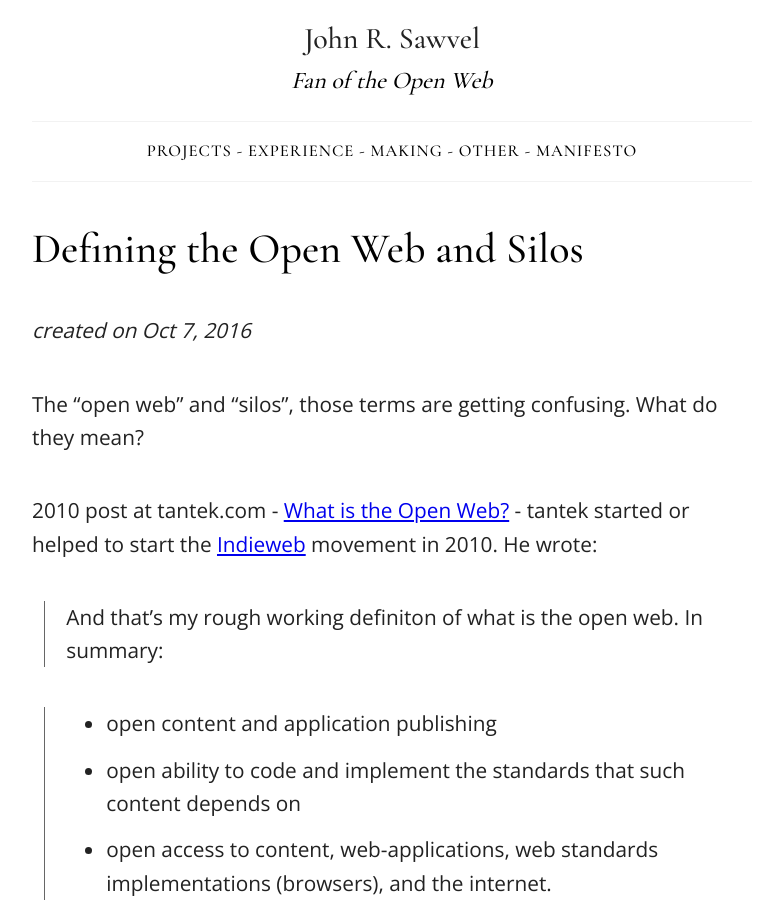
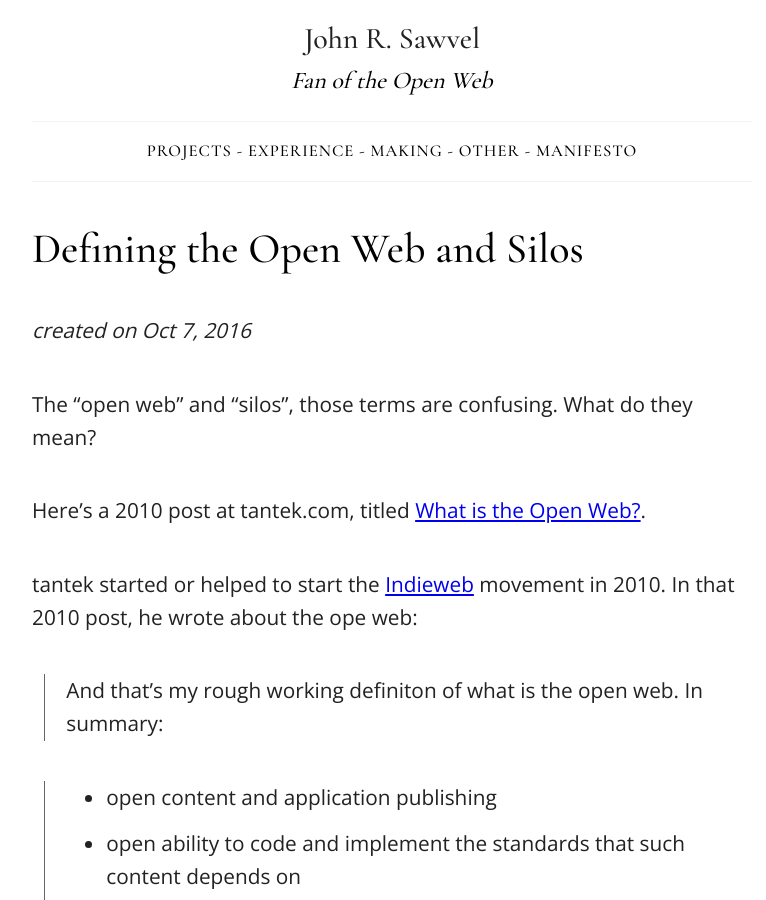
Before and after one commit to jrsawvel/jrsawvel.github.io, a Jekyll site: the page built from _posts/2017-04-05-open-web-vs-silos.md, in a window 1280 px wide and 900 px high. Shown: the whole window, without its empty margins (248-1014 px from the left). Built offline with Jekyll 4.4.1, drawn with Linux system fonts in a browser that asks for light colours.

Commit message:
Update 2017-04-05-open-web-vs-silos.md

```diff
--- a/_posts/2017-04-05-open-web-vs-silos.md
+++ b/_posts/2017-04-05-open-web-vs-silos.md
@@ -6,9 +6,11 @@ title: Defining the Open Web and Silos
 
 *created on Oct 7, 2016*
 
-The "open web" and "silos", those terms are getting confusing. What do they mean?
+The "open web" and "silos", those terms are confusing. What do they mean?
 
-2010 post at tantek.com - [What is the Open Web?](http://tantek.com/2010/281/b1/what-is-the-open-web) - tantek started or helped to start the [Indieweb](https://indieweb.org) movement in 2010. He wrote:
+Here's a 2010 post at tantek.com, titled [What is the Open Web?](http://tantek.com/2010/281/b1/what-is-the-open-web).
+
+tantek started or helped to start the [Indieweb](https://indieweb.org) movement in 2010. In that 2010 post, he wrote about the ope web:
 
 > And that's my rough working definiton of what is the open web. In summary:
 
```
